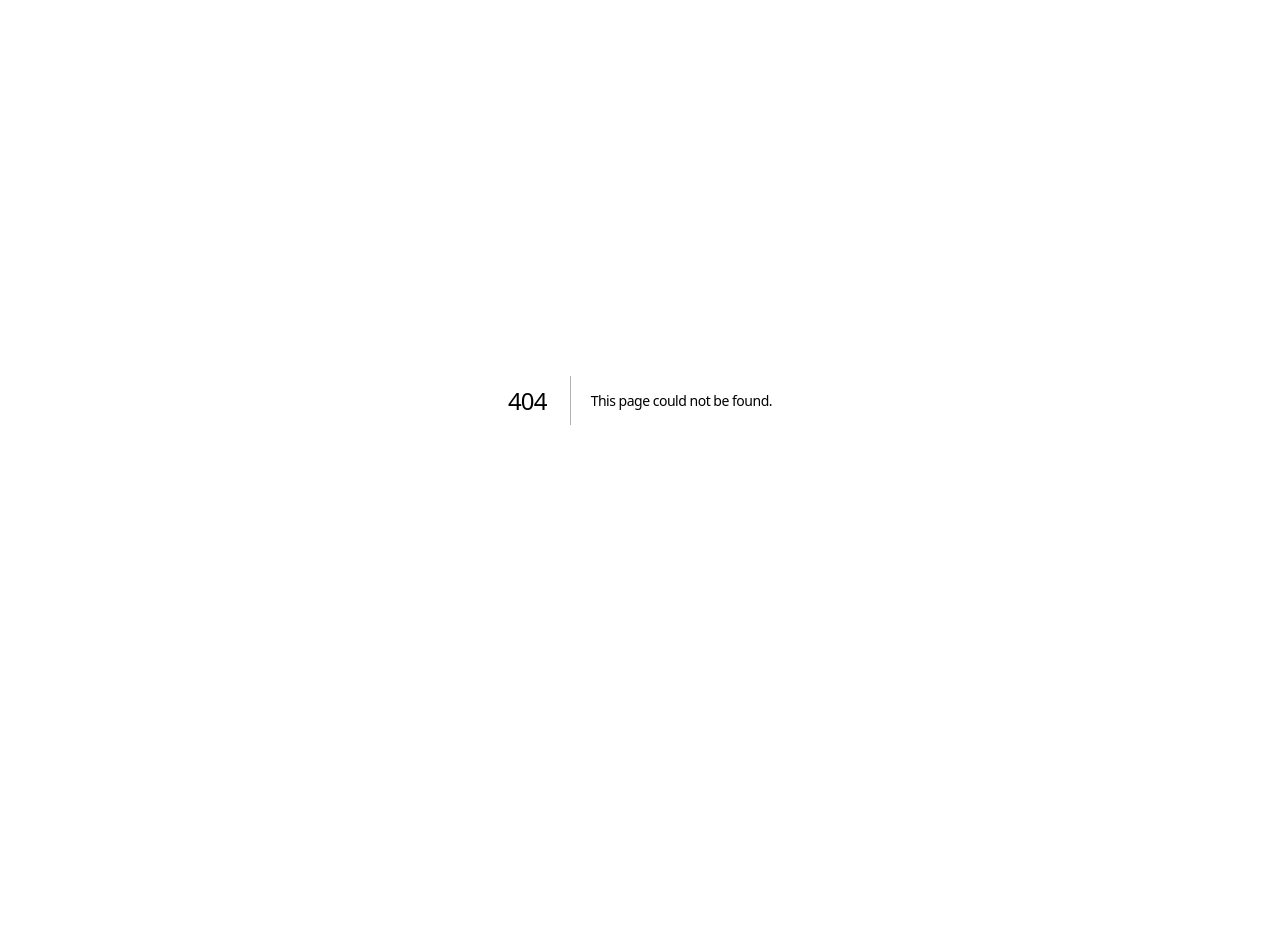
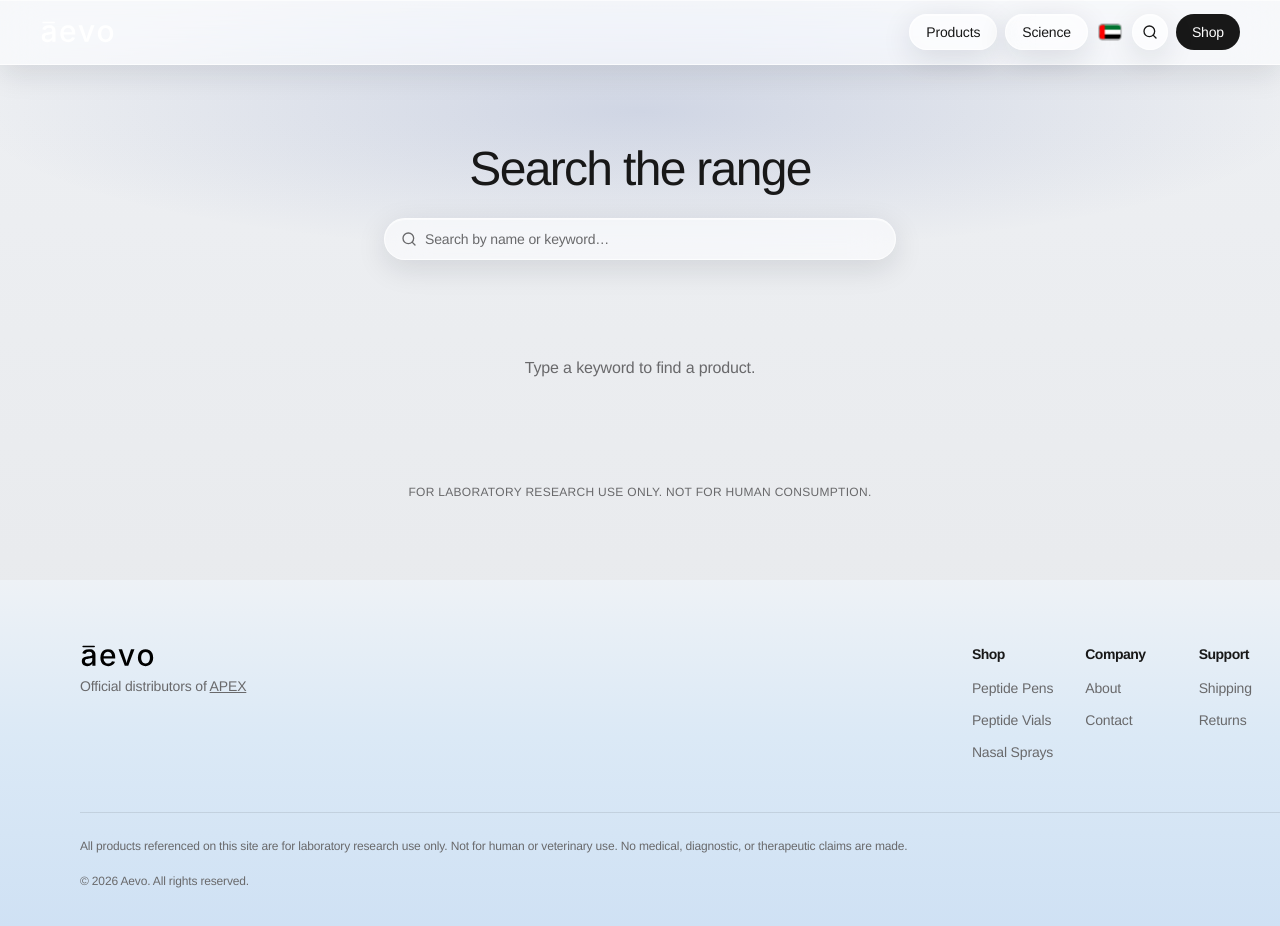
Before and after one commit to BlackMamba646/Aevo-Peptides, a Next.js app: page /search in a window 1280 px wide. Before the commit this address had no page. Shown: the top 926 px of the page. Before the commit the page ends 800 px from the top, so only its background shows below. Built offline with nearby package versions, Linux system fonts and the light colour scheme.

Commit message:
feat: search page with react-query and noindex

```diff
--- /dev/null
+++ b/src/app/search/SearchView.tsx
@@ -0,0 +1,135 @@
+"use client";
+
+import * as React from "react";
+import Link from "next/link";
+import { useRouter, useSearchParams } from "next/navigation";
+import { QueryClient, QueryClientProvider, useQuery } from "@tanstack/react-query";
+import { Loader2, Search as SearchIcon } from "lucide-react";
+import { CartProvider } from "@/context/CartContext";
+import { CurrencyProvider } from "@/context/CurrencyContext";
+import { Header } from "@/components/Header";
+import { Footer } from "@/components/Footer";
+import { CartDrawer } from "@/components/CartDrawer";
+import { BuyBar } from "@/components/BuyBar";
+import { ProductCard } from "@/components/ProductCard";
+import { Reveal } from "@/components/Reveal";
+import { Toaster } from "@/components/ui/sonner";
+import { RESEARCH_USE_NOTICE } from "@/data/products";
+import { searchProducts } from "@/lib/shopify";
+
+const queryClient = new QueryClient();
+
+function SearchInner() {
+  const params = useSearchParams();
+  const q = params.get("q") ?? "";
+  const router = useRouter();
+  const [term, setTerm] = React.useState(q);
+
+  React.useEffect(() => {
+    setTerm(q);
+  }, [q]);
+
+  const { data, isLoading, isError } = useQuery({
+    queryKey: ["search", q],
+    queryFn: () => searchProducts(q),
+    staleTime: 1000 * 60 * 5,
+    enabled: q.trim().length > 0,
+  });
+
+  const products = data ?? [];
+
+  const submit = (e: React.FormEvent) => {
+    e.preventDefault();
+    router.push(`/search?q=${encodeURIComponent(term.trim())}`);
+  };
+
+  return (
+    <div className="min-h-screen bg-background">
+      <Header />
+      <main
+        className="pt-16"
+        style={{
+          background:
+            "radial-gradient(75% 22% at 50% 12%, rgba(28,58,142,0.14) 0%, transparent 70%), linear-gradient(180deg, #eef0f3 0%, #e9ebee 60%, #e6e7e9 100%)",
+        }}
+      >
+        <div className="mx-auto max-w-6xl px-4 py-12 sm:py-20">
+          <Reveal>
+            <div className="mb-8 text-center">
+              <h1 className="text-ink" style={{ fontSize: "clamp(28px, 5vw, 48px)" }}>
+                Search the range
+              </h1>
+              <form onSubmit={submit} className="mx-auto mt-6 flex max-w-lg items-center gap-2">
+                <div className="glass flex flex-1 items-center gap-2 rounded-full px-4 py-2.5">
+                  <SearchIcon className="size-4 shrink-0 text-ink-soft" />
+                  <input
+                    autoFocus
+                    value={term}
+                    onChange={(e) => setTerm(e.target.value)}
+                    placeholder="Search by name or keyword…"
+                    className="w-full bg-transparent text-sm text-ink outline-none placeholder:text-ink-soft"
+                    aria-label="Search products"
+                  />
+                </div>
+              </form>
+            </div>
+          </Reveal>
+
+          {q.trim().length === 0 ? (
+            <p className="py-16 text-center text-ink-soft">Type a keyword to find a product.</p>
+          ) : isLoading ? (
+            <div className="flex justify-center py-16">
+              <Loader2 className="size-8 animate-spin text-ink-soft" />
+            </div>
+          ) : isError ? (
+            <p className="py-16 text-center text-ink-soft">
+              Couldn't search right now. Please try again later.
+            </p>
+          ) : products.length === 0 ? (
+            <div className="py-16 text-center">
+              <p className="text-ink-soft">No products found for “{q}”.</p>
+              <Link href="/#products" className="mt-4 inline-block text-sm font-medium text-ink hover:underline">
+                Browse the full range
+              </Link>
+            </div>
+          ) : (
+            <>
+              <p className="mb-6 text-center text-sm text-ink-soft">
+                {products.length} result{products.length === 1 ? "" : "s"} for “{q}”
+              </p>
+              <div className="grid grid-cols-2 gap-4 sm:gap-5 lg:grid-cols-3">
+                {products.map((p, i) => (
+                  <Reveal key={p.id} delay={Math.min(i * 0.04, 0.3)}>
+                    <ProductCard product={p} className="h-full" />
+                  </Reveal>
+                ))}
+              </div>
+            </>
+          )}
+
+          <p className="mt-10 text-center text-xs font-medium uppercase tracking-wide text-ink-soft">
+            {RESEARCH_USE_NOTICE}
+          </p>
+        </div>
+        <Footer />
+      </main>
+      <CartDrawer />
+      <BuyBar />
+      <Toaster position="top-center" />
+    </div>
+  );
+}
+
+export function SearchView() {
+  return (
+    <QueryClientProvider client={queryClient}>
+      <CurrencyProvider>
+        <CartProvider>
+          <React.Suspense fallback={null}>
+            <SearchInner />
+          </React.Suspense>
+        </CartProvider>
+      </CurrencyProvider>
+    </QueryClientProvider>
+  );
+}
--- /dev/null
+++ b/src/app/search/page.tsx
@@ -0,0 +1,14 @@
+import type { Metadata } from "next";
+import { SearchView } from "./SearchView";
+
+export const metadata: Metadata = {
+  title: "Search — Aevo",
+  description: "Search the Aevo range of peptide research formats.",
+  robots: { index: false, follow: true },
+  alternates: { canonical: "https://aevowellness.shop/search" },
+  openGraph: { url: "https://aevowellness.shop/search" },
+};
+
+export default function Search() {
+  return <SearchView />;
+}
```
